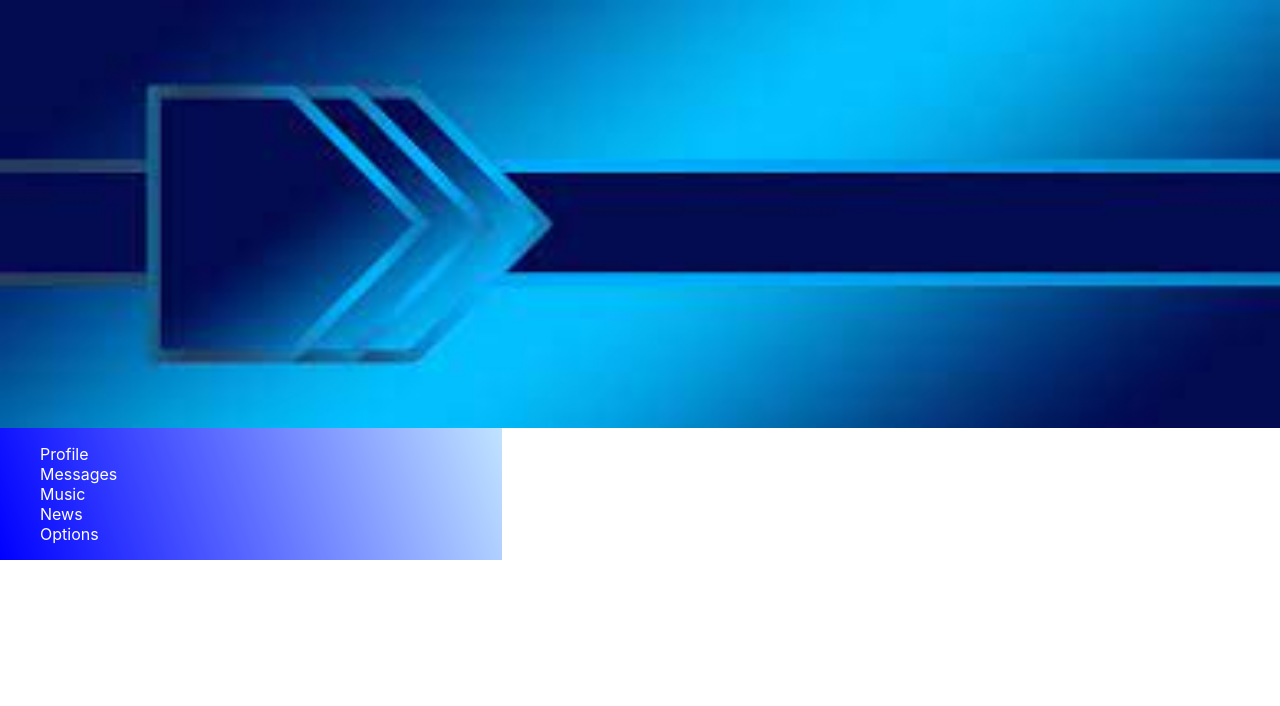
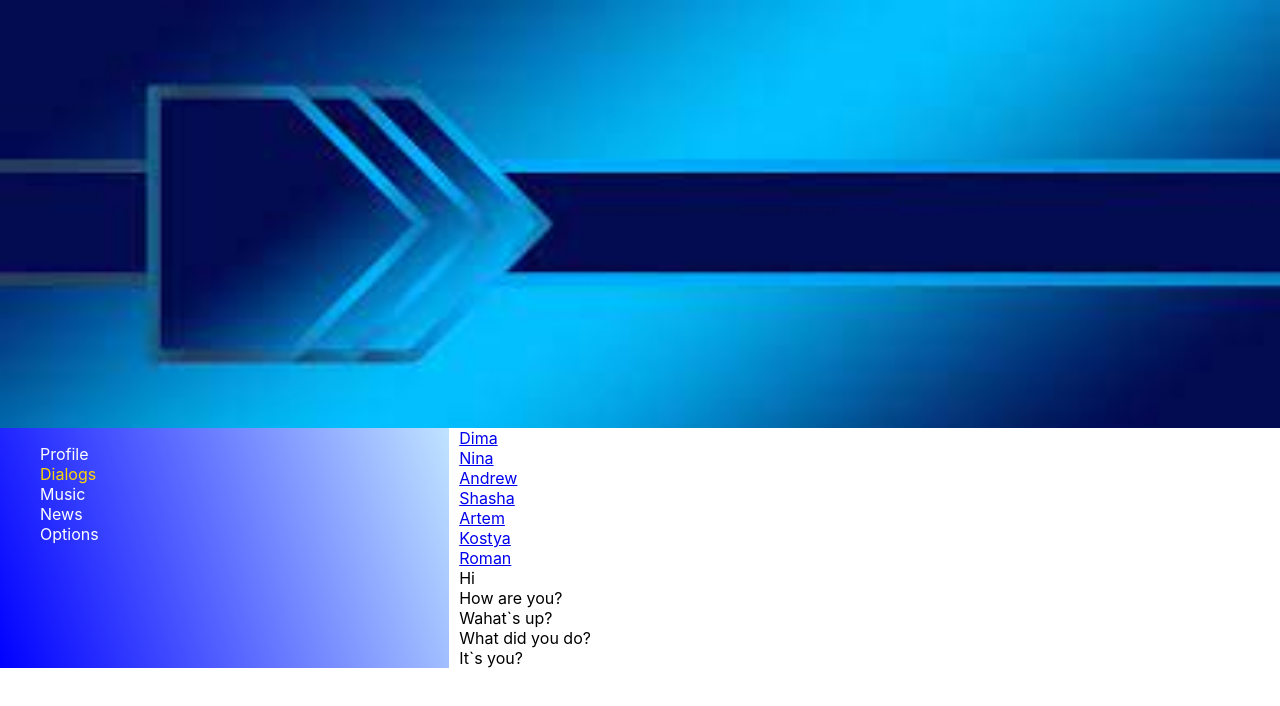
Before and after one commit to RomanYaroslavitskyi/ReactSocialNetwork, a React (Create React App) app: page /dialogs in a window 1280 px wide. Shown: the top 706 px of the page. Built offline with nearby package versions, Linux system fonts and the light colour scheme.

Commit message:
Exported Data to state.js

```diff
--- a/src/App.jsx
+++ b/src/App.jsx
@@ -17,8 +17,10 @@ const App = (props) => {
         <Nav className={s.nav}/>
       <div className={s.content}>
         <Routes>
-        <Route  path="profile" element= { <Profile posts = {props.posts} />} />
-        <Route path="message" element= {<Dialogs dialogs = {props.dialogs} messages = {props.messages} />} />
+          <Route path="profile"
+            element={<Profile state={props.state.profilePage} />} />
+          <Route path="dialogs"
+            element={<Dialogs state={props.state.dialogsPage} />} />
         <Route path="music" element={<Music />} />
         <Route path="news" element={<News />} />
         <Route  path="options" element={<Options /> } />
--- a/src/components/Dialogs/DialogItem/DialogItem.jsx
+++ b/src/components/Dialogs/DialogItem/DialogItem.jsx
@@ -8,7 +8,7 @@ const DialogItem = (props) => {
   color: "gold"
   };
   let activeClassName = "underline";
-    let path = "dialog/*" + props.id;
+    let path = "dialogs/*" + props.id;
     let aClass =  ({ isActive }) => isActive ? activeStyle : undefined ;
 
 return <div className={s.dialog}>
--- a/src/components/Dialogs/Dialogs.jsx
+++ b/src/components/Dialogs/Dialogs.jsx
@@ -5,8 +5,8 @@ import DialogItem from "./DialogItem/DialogItem";
 import Message from "./Message/Message";
 
 const Dialogs = (props) => {
-    let dialogsElements = props.dialogs.map((d) => <DialogItem name={d.name} id={d.id} />);
-    let messagesElements = props.messages.map((m) => <Message id={m.id} message={m.message} />);
+    let dialogsElements = props.state.dialogs.map((d) => <DialogItem name={d.name} id={d.id} />);
+    let messagesElements = props.state.messages.map((m) => <Message id={m.id} message={m.message} />);
          return (
             < div className={s.dialogs}>
                 <div className={s.dialogsItems}>
--- a/src/components/Nav/Nav.jsx
+++ b/src/components/Nav/Nav.jsx
@@ -17,9 +17,9 @@ const Nav = () => {
             }>Profile</NavLink>
           </li>
          <li className={s.item}>
-        <NavLink to="message"
+        <NavLink to="dialogs"
           style={({ isActive }) =>
-            isActive ? activeStyle : undefined}>Messages</NavLink>
+            isActive ? activeStyle : undefined}>Dialogs</NavLink>
           </li>
           <li className={s.item}>
             <NavLink to="music"
--- a/src/components/Profile/Profile.jsx
+++ b/src/components/Profile/Profile.jsx
@@ -6,7 +6,7 @@ const Profile = (props) => {
 
   return (<div>
     <ProfileInfo />
-      <MyPosts posts={props.posts} />
+      <MyPosts posts={props.state.posts} />
  </div>
    )
 }
--- /dev/null
+++ b/src/components/redux/state.js
@@ -0,0 +1,34 @@
+let state = {
+  profilePage: {
+    posts: [
+      { id: 1, message: "I learn IT-kamasutra", likeCount: 10 },
+      { id: 2, message: "My friend learn great IT-course", likeCount: 13 },
+      { id: 3, message: "Buy your pig", likeCount: 4 },
+      {
+        id: 4,
+        message: "Sell Books. Secon in bill for free!!!",
+        likeCount: 144,
+      },
+    ],
+  },
+  dialogsPage: {
+    messages: [
+      { id: 1, message: "Hi" },
+      { id: 2, message: "How are you?" },
+      { id: 3, message: "Wahat`s up?" },
+      { id: 4, message: "What did you do?" },
+      { id: 5, message: "It`s you?" },
+    ],
+    dialogs: [
+      { id: 1, name: "Dima" },
+      { id: 2, name: "Nina" },
+      { id: 3, name: "Andrew" },
+      { id: 4, name: "Shasha" },
+      { id: 5, name: "Artem" },
+      { id: 6, name: "Kostya" },
+      { id: 7, name: "Roman" },
+    ],
+  },
+};
+
+export default state;
--- a/src/index.js
+++ b/src/index.js
@@ -4,34 +4,13 @@ import { BrowserRouter, Routes, Route } from "react-router-dom";
 import "./index.css";
 import App from "./App";
 import reportWebVitals from "./reportWebVitals";
-let posts = [
-  { id: 1, message: "I learn IT-kamasutra", likeCount: 10 },
-  { id: 2, message: "My friend learn great IT-course", likeCount: 13 },
-  { id: 3, message: "Buy your pig", likeCount: 4 },
-  { id: 4, message: "Sell Books. Secon in bill for free!!!", likeCount: 144 },
-];
+import state from "./components/redux/state";
 
-let dialogs = [
-  { id: 1, name: "Dima" },
-  { id: 2, name: "Nina" },
-  { id: 3, name: "Andrew" },
-  { id: 4, name: "Shasha" },
-  { id: 5, name: "Artem" },
-  { id: 6, name: "Kostya" },
-  { id: 7, name: "Roman" },
-];
-let messages = [
-  { id: 1, message: "Hi" },
-  { id: 2, message: "How are you?" },
-  { id: 3, message: "Wahat`s up?" },
-  { id: 4, message: "What did you do?" },
-  { id: 5, message: "It`s you?" },
-];
 const root = ReactDOM.createRoot(document.getElementById("root"));
 root.render(
   <React.StrictMode>
     <BrowserRouter>
-      <App posts={posts} messages={messages} dialogs={dialogs} />
+      <App state={state} />
     </BrowserRouter>
   </React.StrictMode>
 );
```
